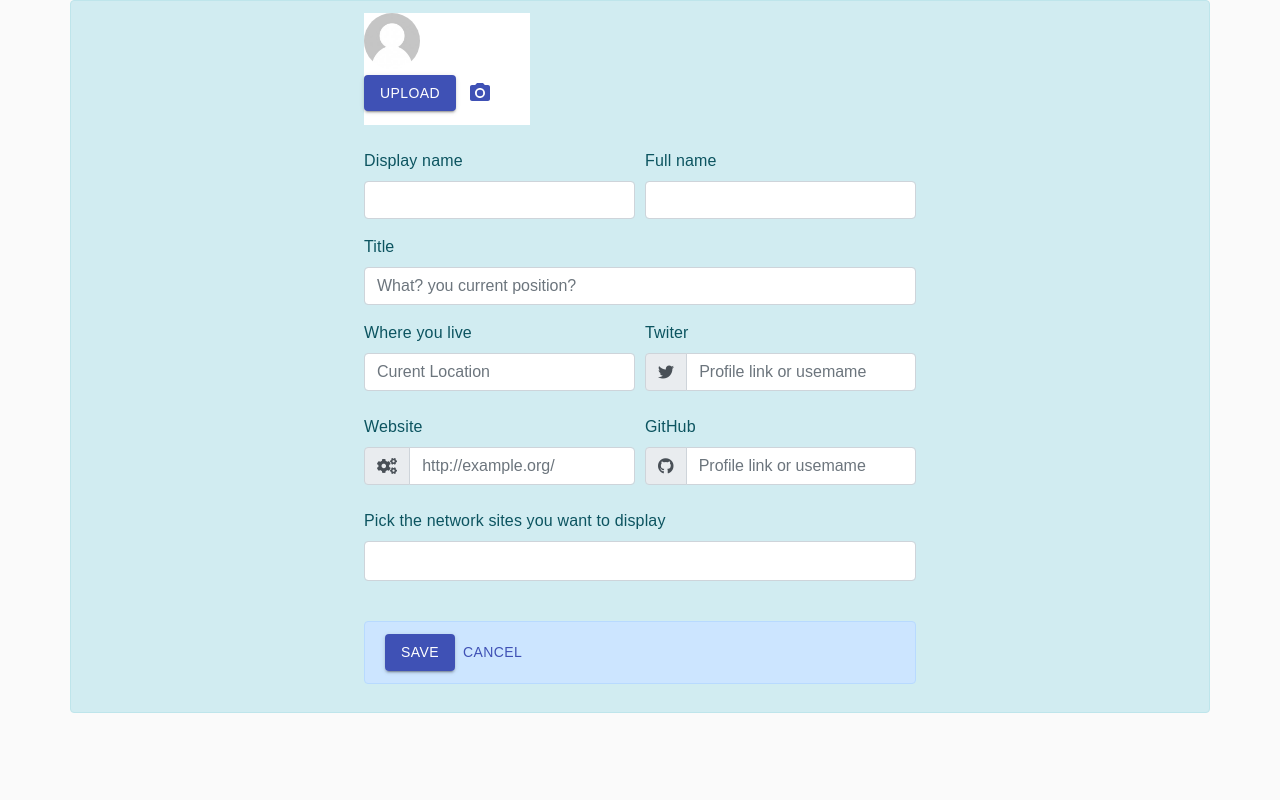
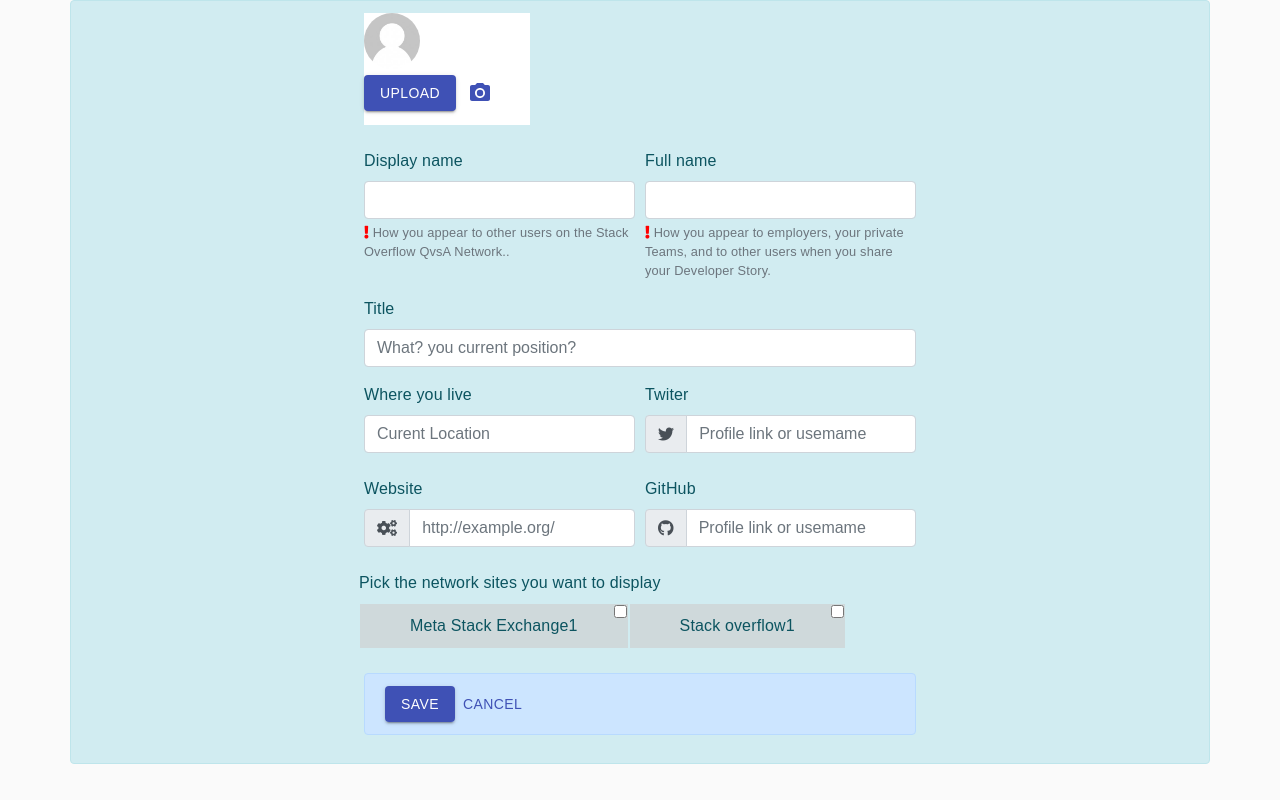
Before and after one commit to duclong09/user-developer-story, a React app: page / in a window 1280 px wide. Built offline with nearby package versions, Linux system fonts and the light colour scheme.

Commit message:
update-button-stack

```diff
--- a/src/pages/UserDeveloperStory/index.js
+++ b/src/pages/UserDeveloperStory/index.js
@@ -4,7 +4,7 @@ import Avatar from "@material-ui/core/Avatar";
 import Button from "@material-ui/core/Button";
 import ButtonGroup from "@material-ui/core/ButtonGroup";
 import PersonAvatar from "../../images/Person-Avatar1.png";
-import PersonAvatarStack from "../../images/stack.png";
+// import PersonAvatarStack from "../../images/stack.png";
 import CssBaseline from "@material-ui/core/CssBaseline";
 import Typography from "@material-ui/core/Typography";
 import Container from "@material-ui/core/Container";
@@ -12,10 +12,10 @@ import Container from "@material-ui/core/Container";
 import IconButton from "@material-ui/core/IconButton";
 import PhotoCamera from "@material-ui/icons/PhotoCamera";
 
-import ListItem from "@material-ui/core/ListItem";
+// import ListItem from "@material-ui/core/ListItem";
 import "./index.scss";
-import ListItemText from "@material-ui/core/ListItemText";
-import { CenterFocusStrong } from "@material-ui/icons";
+// import ListItemText from "@material-ui/core/ListItemText";
+// import { CenterFocusStrong } from "@material-ui/icons";
 
 const index = makeStyles((theme) => ({
   root: {
@@ -95,10 +95,19 @@ export default function ImageAvatars() {
                   <div className="form-group col-md-6">
                     <label htmlFor="inputDisplay">Display name</label>
                     <input className="form-control" id="inputDisplay" />
+                    <small id="emailHelp" class="form-text text-muted">
+                      <i className="fas fa-exclamation"></i> How you appear to
+                      other users on the Stack Overflow QvsA Network..
+                    </small>
                   </div>
                   <div className="form-group col-md-6">
                     <label htmlFor="inputFullname">Full name</label>
                     <input className="form-control" id="inputFullname" />
+                    <small id="emailHelp" class="form-text text-muted">
+                      <i className="fas fa-exclamation"></i> How you appear to
+                      employers, your private Teams, and to other users when you
+                      share your Developer Story.
+                    </small>
                   </div>
                 </div>
                 <div className="form-group">
@@ -128,7 +137,7 @@ export default function ImageAvatars() {
                     <div className="input-group mb-2 mr-sm-2">
                       <div className="input-group-prepend">
                         <div className="input-group-text">
-                          <i class="fab fa-twitter"></i>
+                          <i className="fab fa-twitter"></i>
                         </div>
                       </div>
                       <input
@@ -151,7 +160,7 @@ export default function ImageAvatars() {
                     <div className="input-group mb-2 mr-sm-2">
                       <div className="input-group-prepend">
                         <div className="input-group-text">
-                          <i class="fas fa-cogs"></i>
+                          <i className="fas fa-cogs"></i>
                         </div>
                       </div>
                       <input
@@ -164,11 +173,6 @@ export default function ImageAvatars() {
                   </div>
                   <div className="form-group col-md-6">
                     <label htmlFor="inputFullname">GitHub</label>
-                    {/* <input
-                      className="form-control"
-                      id="inputFullname"
-                      placeholder="Profile link or username"
-                    /> */}
                     <label
                       className="sr-only"
                       htmlFor="inlineFormInputGroupUsername2"
@@ -176,7 +180,7 @@ export default function ImageAvatars() {
                     <div className="input-group mb-2 mr-sm-2">
                       <div className="input-group-prepend">
                         <div className="input-group-text">
-                          <i class="fab fa-github"></i>
+                          <i className="fab fa-github"></i>
                         </div>
                       </div>
                       <input
@@ -188,36 +192,56 @@ export default function ImageAvatars() {
                     </div>
                   </div>
                 </div>
+                <div className="form-row">
+                  <label className="block">
+                    Pick the network sites you want to display
+                  </label>
+                  <div className="network-site">
+                    <label className="item-btn">
+                      <span className="favicon-wrapper">
+                        <div
+                          className="favicon favicon-stackexchangemeta"
+                          title="Meta Stack Exchange"
+                        />
+                      </span>
 
-                <label htmlFor="inputFullname">
-                  Pick the network sites you want to display
-                </label>
-
-                {/* <ListItem button>
-                  <Avatar
-                    alt="Remy Sharp"
-                    src={PersonAvatarStack}
-                    className={classes.small}
-                  />
-                  <ListItemText primary="Meta Stack Exchange 1" />
-                </ListItem>
-                <ListItem button>
-                  <Avatar
-                    alt="Remy Sharp"
-                    src={PersonAvatarStack}
-                    className={classes.small}
-                  />
-                  <ListItemText primary="Stackoverflow 1" />
-                </ListItem> */}
-                <div className="form-group text-control">
-                  <select
-                    multiple
-                    className="form-control"
-                    id="exampleFormControlSelect2"
-                  >
-
-                  </select>
-
+                      <span className="site-info">
+                        <span
+                          className="community-name"
+                          title="Meta Stack Exchange"
+                        >
+                          Meta Stack Exchange
+                          <span className="rep">1</span>
+                        </span>
+                      </span>
+                      <input
+                        type="checkbox"
+                        name="SelectedSEAccounts"
+                        defaultValue="meta.stackexchange.com"
+                      />
+                      <div className="check" />
+                    </label>
+                    <label className="item-btn">
+                      <span className="favicon-wrapper">
+                        <div
+                          className="favicon favicon-stackoverflow"
+                          title="Stack Overflow"
+                        />
+                      </span>
+                      <span className="site-info">
+                        <span className="community-name" title="Stack Overflow">
+                          Stack overflow
+                          <span className="rep">1</span>
+                        </span>
+                      </span>
+                      <input
+                        type="checkbox"
+                        name="SelectedSEAccounts"
+                        defaultValue="stackoverflow.com"
+                      />
+                      <div className="check" />
+                    </label>
+                  </div>
                 </div>
 
                 <div>
--- a/src/pages/UserDeveloperStory/index.scss
+++ b/src/pages/UserDeveloperStory/index.scss
@@ -3,7 +3,27 @@
     max-width: 360px;
     background-color: #fff;
 }
-select.form-control[multiple], select.form-control[size] {
-    height: 40px;
+.fa-exclamation:before {
+    content: "\f12a";
+    color: red;
+}
+.item-btn{
+
+    display: inline-block;
+    margin-bottom: .5rem;
+    background: rgba(206, 201, 201, 0.527);
+    position: relative;
+    padding: 10px 50px 10px 50px;
+    margin: 1px;
+
     cursor: pointer;
+
 }
+
+input[type=checkbox], input[type=radio] {
+    box-sizing: border-box;
+    padding: 0;
+    position: absolute;
+    top: 1px;
+    right: 1px;
+}
```
Also changed, not shown: public/index.html (+0 -3 lines).
